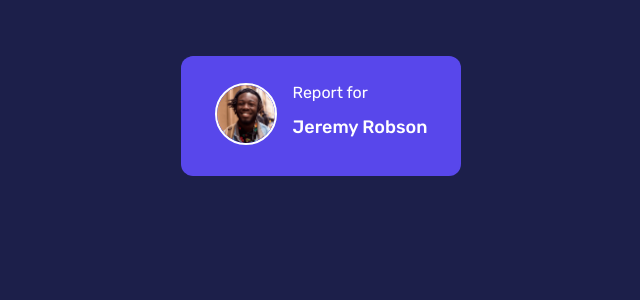
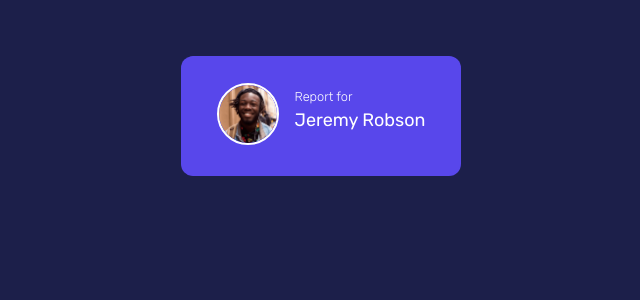
Before and after one commit to Pleopleq/time-tracking-dashboard-main, a Vue app in the folder time-tracking-dashboard/: page / in a window 1280 px wide. Shown: the top 300 px of the page, without its empty margins (319-959 px from the left). Built offline with nearby package versions, Linux system fonts and the light colour scheme.

Commit message:
Applied styles in UserInfo to match design

```diff
--- a/time-tracking-dashboard/src/components/UserInfo.vue
+++ b/time-tracking-dashboard/src/components/UserInfo.vue
@@ -16,4 +16,15 @@ export default {
 };
 </script>
 
-<style></style>
+<style>
+.userInfo__report {
+  margin: 0;
+  font-weight: 300;
+  font-size: 0.8em;
+}
+
+.userInfo__username {
+  margin-top: 0.4rem;
+  font-weight: 400;
+}
+</style>
```
